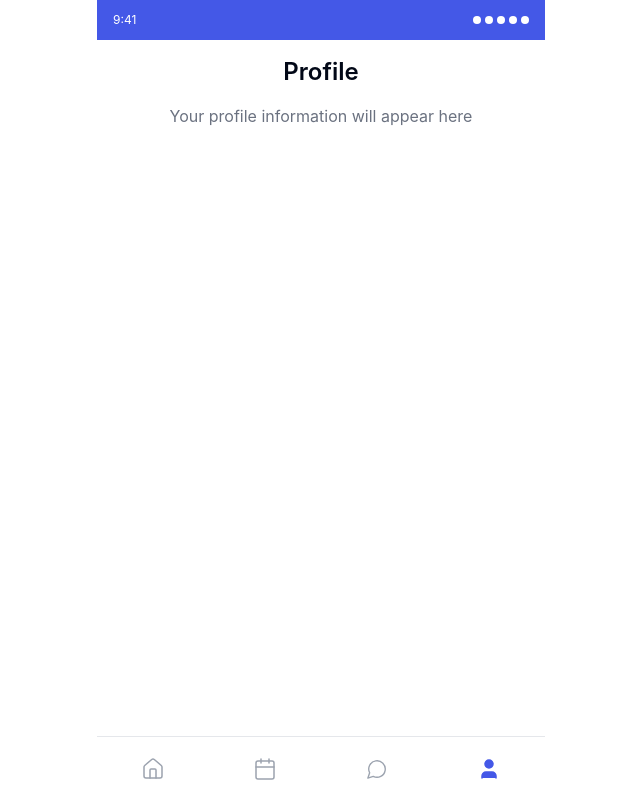
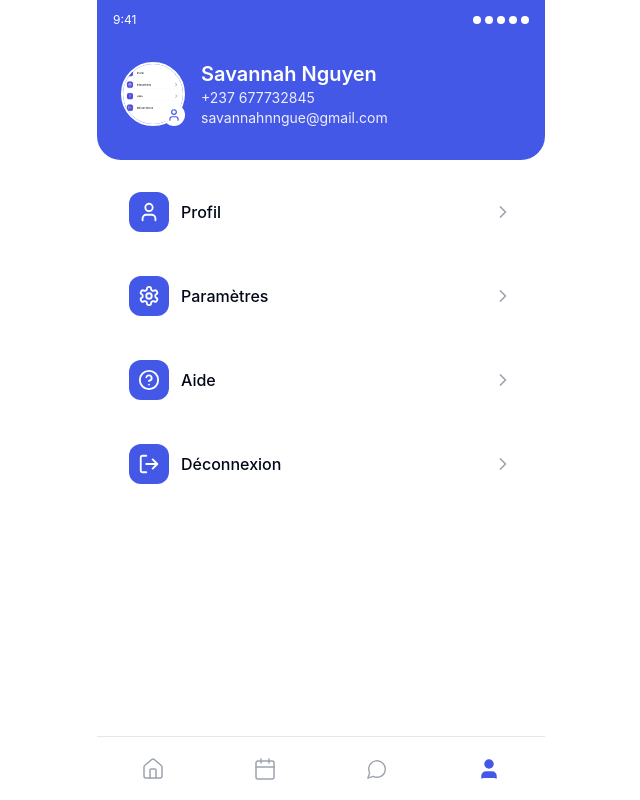
Before and after one commit to Johan-kabo/forever-care-app, a React (Vite) app: page /profile in a window 1280 px wide. Shown: the whole page, without its empty margins (319-959 px from the left). Built offline with nearby package versions, Linux system fonts and the light colour scheme.

Commit message:
Integrate account menu page
Integrate the account menu page into the application.

```diff
--- a/src/pages/Profile.tsx
+++ b/src/pages/Profile.tsx
@@ -1,13 +1,71 @@
 
 import React from "react";
 import MobileLayout from "@/components/MobileLayout";
+import { User, Settings, HelpCircle, LogOut, ChevronRight } from "lucide-react";
+import { Link } from "react-router-dom";
+
+const ProfileMenuItem = ({
+  icon,
+  title,
+  to = "#"
+}: {
+  icon: React.ReactNode;
+  title: string;
+  to?: string;
+}) => (
+  <Link to={to} className="flex items-center justify-between p-4 bg-white rounded-xl mb-3">
+    <div className="flex items-center gap-3">
+      <div className="h-10 w-10 rounded-xl bg-health-primary flex items-center justify-center">
+        {icon}
+      </div>
+      <span className="font-medium text-base">{title}</span>
+    </div>
+    <ChevronRight className="text-gray-400" size={20} />
+  </Link>
+);
 
 const Profile = () => {
   return (
     <MobileLayout>
-      <div className="flex flex-col min-h-full items-center justify-center p-4">
-        <h1 className="text-2xl font-semibold mb-4">Profile</h1>
-        <p className="text-gray-500">Your profile information will appear here</p>
+      {/* User Profile Header */}
+      <div className="bg-health-primary text-white p-6 pt-5 pb-8 rounded-b-3xl mb-4">
+        <div className="flex items-center">
+          <div className="relative">
+            <img
+              src="/lovable-uploads/5bf871cd-3793-41a5-9a81-59bb21e3585a.png"
+              alt="Profile"
+              className="w-16 h-16 rounded-full object-cover border-2 border-white"
+            />
+            <button className="absolute bottom-0 right-0 bg-white rounded-full p-1">
+              <User size={14} className="text-health-primary" />
+            </button>
+          </div>
+          <div className="ml-4">
+            <h2 className="text-xl font-semibold">Savannah Nguyen</h2>
+            <p className="text-sm opacity-90">+237 677732845</p>
+            <p className="text-sm opacity-90">savannahnngue@gmail.com</p>
+          </div>
+        </div>
+      </div>
+
+      {/* Menu Items */}
+      <div className="px-4">
+        <ProfileMenuItem
+          icon={<User size={22} className="text-white" />}
+          title="Profil"
+        />
+        <ProfileMenuItem
+          icon={<Settings size={22} className="text-white" />}
+          title="Paramètres"
+        />
+        <ProfileMenuItem
+          icon={<HelpCircle size={22} className="text-white" />}
+          title="Aide"
+        />
+        <ProfileMenuItem
+          icon={<LogOut size={22} className="text-white" />}
+          title="Déconnexion"
+        />
       </div>
     </MobileLayout>
   );
```
Also changed, not shown: public/lovable-uploads/5bf871cd-3793-41a5-9a81-59bb21e3585a.png (added).
